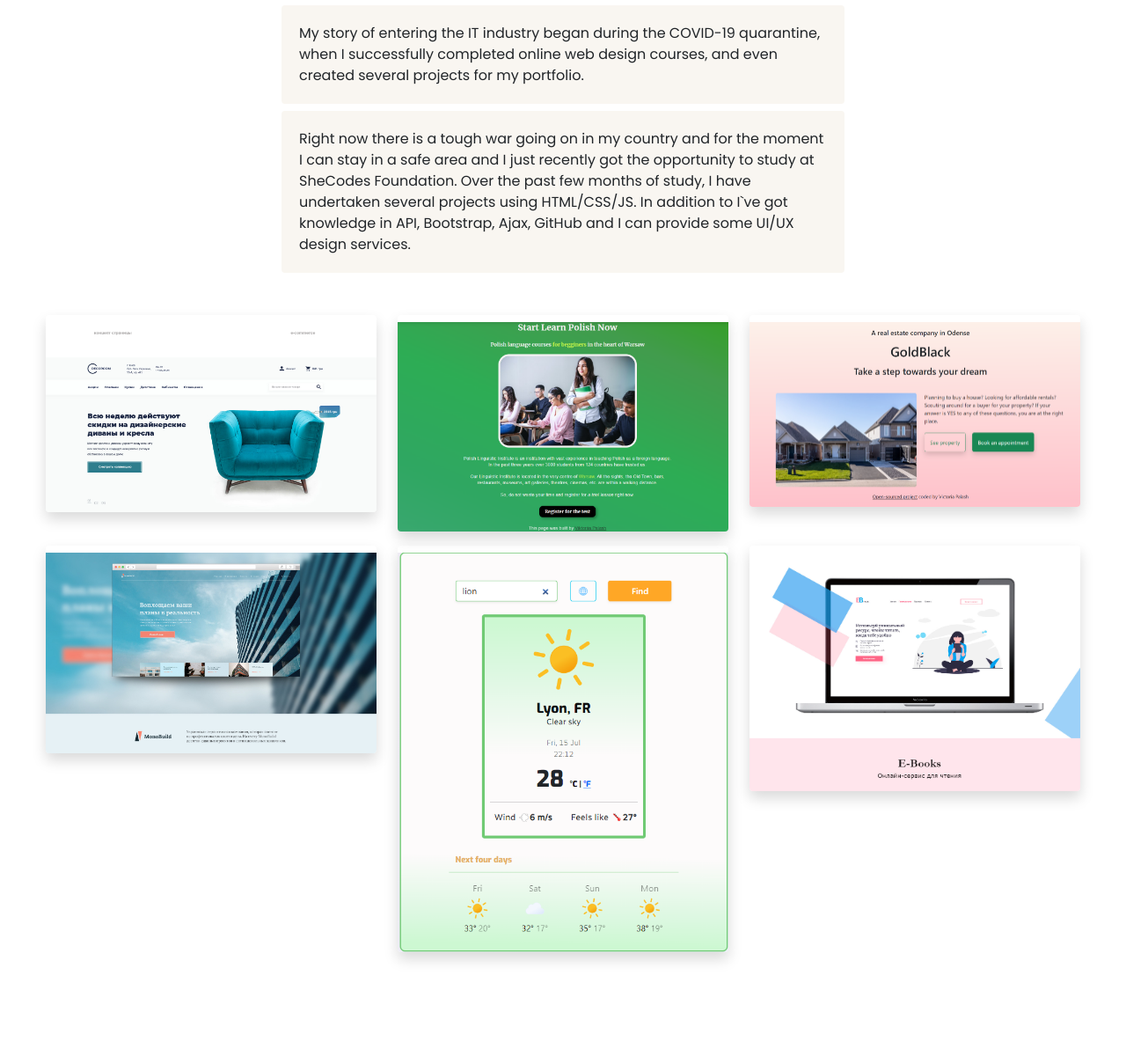
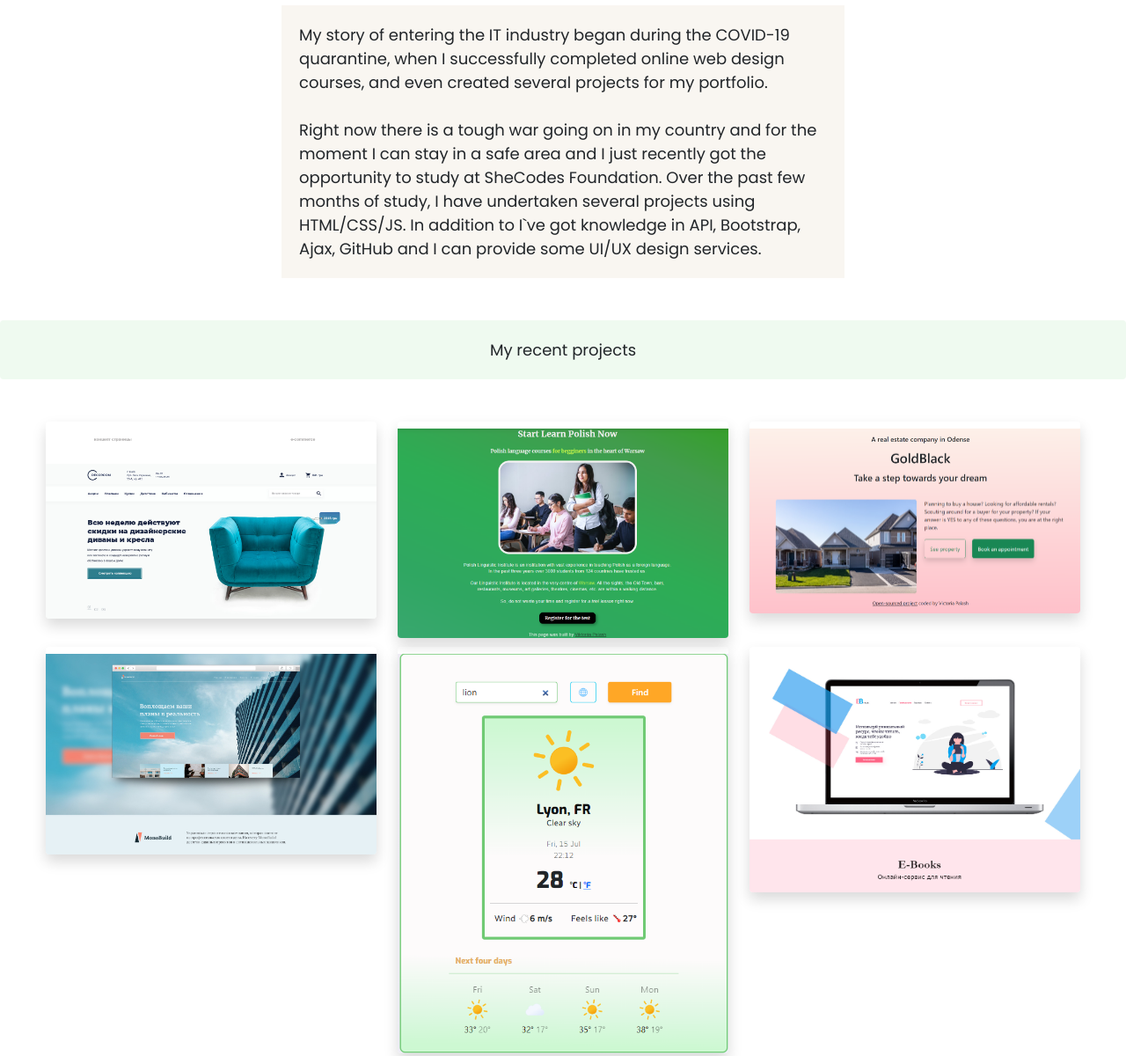
Before and after one commit to vivushka/portfolio, a plain HTML site: page about.html in a window 1280 px wide. Shown: the part 340-1540 px from the top of the page at 88% size. Drawn offline with nearby package versions, Linux system fonts and the light colour scheme.

Commit message:
Added responsive version

```diff
--- a/about.html
+++ b/about.html
@@ -83,19 +83,27 @@
 
     <h1 class="text-center heading-about">About me</h1>
     <h3 class="text-center">Front-end developer from Kyiv, Ukraine</h3>
-    <p class="text-left w-50 mt-5 d-block m-auto text-about">
-      My story of entering the IT industry began during the COVID-19 quarantine,
-      when I successfully completed online web design courses, and even created
-      several projects for my portfolio.
-    </p>
-    <p class="text-left w-50 mt-2 d-block m-auto text-about">
-      Right now there is a tough war going on in my country and for the moment I
-      can stay in a safe area and I just recently got the opportunity to study
-      at SheCodes Foundation. Over the past few months of study, I have
-      undertaken several projects using HTML/CSS/JS. In addition to I`ve got
-      knowledge in API, Bootstrap, Ajax, GitHub and I can provide some UI/UX
-      design services.
-    </p>
+    <div class="text-about">
+      <p class="text-left mt-5">
+        My story of entering the IT industry began during the COVID-19
+        quarantine, when I successfully completed online web design courses, and
+        even created several projects for my portfolio. <br />
+        <br />Right now there is a tough war going on in my country and for the
+        moment I can stay in a safe area and I just recently got the opportunity
+        to study at SheCodes Foundation. Over the past few months of study, I
+        have undertaken several projects using HTML/CSS/JS. In addition to I`ve
+        got knowledge in API, Bootstrap, Ajax, GitHub and I can provide some
+        UI/UX design services.
+      </p>
+    </div>
+    <a href="about.html#first-project" class="text-dark text-decoration-none">
+      <p
+        class="mt-5 d-flex justify-content-center w-100 bg-green"
+        id="first-project"
+      >
+        My recent projects
+      </p></a
+    >
     <div class="container mt-5">
       <div class="row">
         <div class="col-sm-4">
@@ -119,14 +127,14 @@
             class="shadow rounded pt-2 img-fluid"
           />
         </div>
-        <div class="col-sm-4 mt-3 mb-5">
+        <div class="col-sm-4">
           <img
             src="images/monobuild.png"
             alt="Web design monobuild"
             class="shadow rounded pt-2 img-fluid"
           />
         </div>
-        <div class="col-sm-4 mt-3 mb-5">
+        <div class="col-sm-4">
           <img
             src="images/weather.png"
             alt="Weather App"
@@ -134,7 +142,7 @@
           />
         </div>
 
-        <div class="col-sm-4 mt-3 mb-5">
+        <div class="col-sm-4">
           <img
             src="images/books.png"
             alt="Web-design e-book"
--- a/src/styles.css
+++ b/src/styles.css
@@ -109,6 +109,9 @@ p {
 .row {
   margin-bottom: 80px;
 }
+.col-sm-4 {
+  margin-bottom: 10px;
+}
 .active:hover {
   background-color: #ea9712;
   color: #effaf0;
@@ -131,6 +134,9 @@ p {
 .text-about {
   background-color: var(--secondary-color);
   font-size: 16px;
+  display: block;
+  margin: 0 auto;
+  max-width: 50%;
 }
 .social-media {
   text-align: center;
@@ -148,3 +154,20 @@ p {
   color: black;
   transition: all 200ms ease-in-out;
 }
+@media (max-width: 900px) {
+  h1 {
+    font-size: 60px;
+  }
+  h2 {
+    font-size: 30px;
+  }
+  h3 {
+    font-size: 18px;
+  }
+  .text-about {
+    max-width: 75%;
+  }
+  p {
+    font-size: 14px;
+  }
+}
```
Also changed, not shown: index.html (+2 -2 lines).
